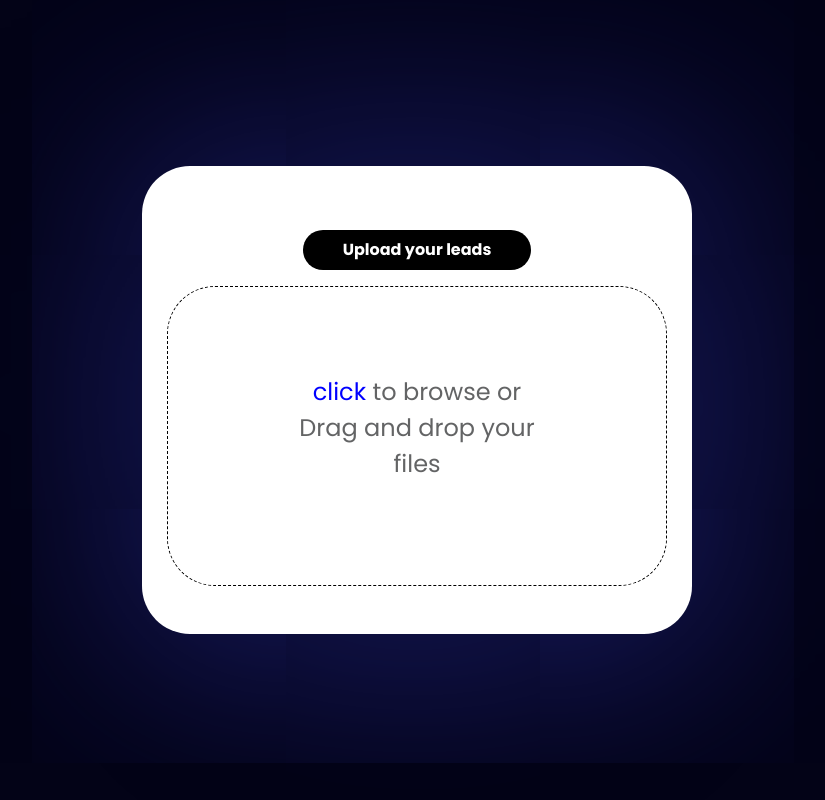
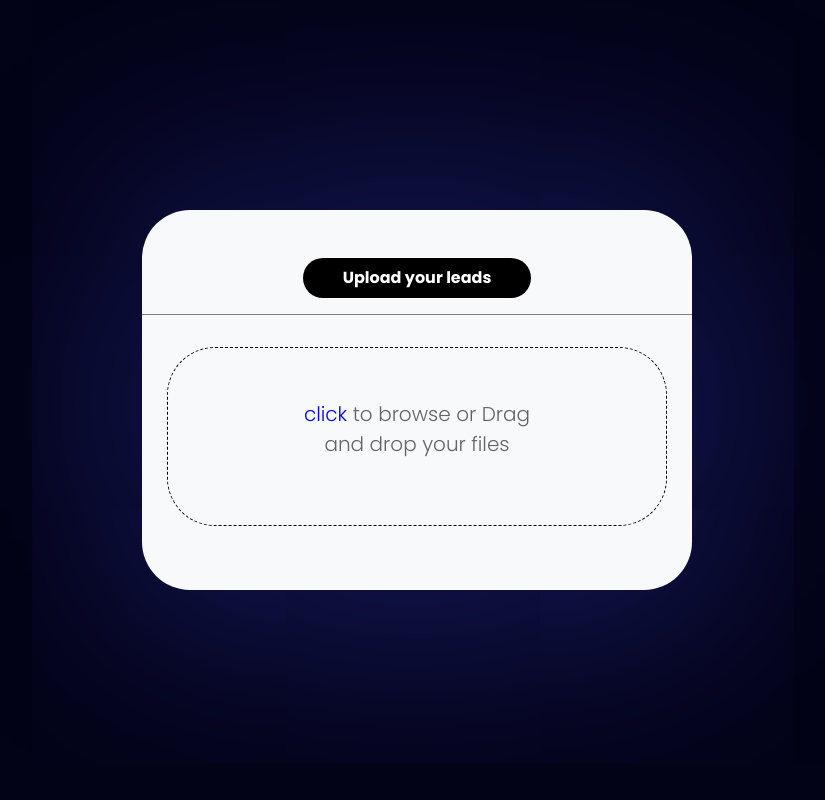
Before and after one commit to Vedavyas11062004/FileUploadComponent, a React (Create React App) app: page / in a window 1280 px wide. Shown: the whole page, without its empty margins (223-1048 px from the left). Built offline with nearby package versions, Linux system fonts and the light colour scheme.

Commit message:
adjusted widths

```diff
--- a/src/components/FileUploader.jsx
+++ b/src/components/FileUploader.jsx
@@ -45,13 +45,13 @@ const FileUploader = () => {
 
   const handlePopUp1 = () => {
     document.getElementById("popup1").click();
-    const timer = setTimeout(() => {
-      document.getElementById("dismissBtn").click();
-      setIsOpen(true);
-    }, 5000);
-    return () => {
-      clearTimeout(timer);
-    };
+    // const timer = setTimeout(() => {
+    //   document.getElementById("dismissBtn").click();
+    //   setIsOpen(true);
+    // }, 5000);
+    // return () => {
+    //   clearTimeout(timer);
+    // };
   };
 
   const handleFormSubmit = (e) => {
@@ -78,18 +78,18 @@ const FileUploader = () => {
             className="fileUploadDiv"
           >
             {previewUrl ? (
-              <div style={{ position: "relative", top: 5, right: 5 }}>
+              <div className="innerFileUpload">
                 <button
                   onClick={handleRemove}
-                  style={{ position: "absolute", top: 0, right: 0 }}
                   className="crossBtn"
                 >
                 <img src="./Vector.svg" alt="img2.."></img>
                 </button>
                 <img
+                  className="previewImage"
                   src={previewUrl}
                   alt="Preview"
-                  style={{ maxWidth: "100%", maxHeight: "200px" }}
+                  style={{ maxWidth: "80%", maxHeight: "160px"}}
                 />
               </div>
             ) : (
@@ -110,7 +110,7 @@ const FileUploader = () => {
             aria-hidden="true"
           >
             <div className="modal-dialog modal-dialog-centered">
-              <div className="modal-content">
+              <div className="modal-content modalBox">
                 <div className="modal-header">
                   <h3 className="modal-title fs-5" id="exampleModalLabel">
                     Generating Content
@@ -129,7 +129,7 @@ const FileUploader = () => {
                     <img src="./Vector.svg" alt="" />
                   </button>
                 </div>
-                <div className="modal-footer">
+                <div className="modal-footer modalBox2">
                   <img src="./Tick.svg" alt="img4.." /> 23%-2039/29220
                 </div>
               </div>
--- a/src/styles/fileUploadStyles.css
+++ b/src/styles/fileUploadStyles.css
@@ -5,24 +5,35 @@ h2 {
 }
 
 .outerContainer {
-  background: #ffffff;
+  background: #F7F9FB;
   box-shadow: 4px 4px 250px 0px #3e45e68c;
   display: flex;
   align-items: center;
+  justify-content: space-between;
   flex-direction: column;
+  gap: 2rem;
   width: 550px;
-  padding-block: 3rem;
+  height: 380px;
+  padding-block: 2rem;
   border-radius: 3rem;
   margin-inline: auto;
   margin-block: 3rem;
 }
 
+.outerContainer > form {
+  width: 100%;
+  display: flex;
+  justify-content: center;
+  border-bottom:.25px solid grey ;
+}
+
 .dropBoxText {
   font-family: 'Poppins', sans-serif;
   color: #636465;
-  font-size: 1.5rem;
+  font-size: 1.25rem;
   width: 50%;
   text-align: center;
+  font-weight: lighter;
 }
 
 .fileUploadDiv {
@@ -32,12 +43,13 @@ h2 {
   border: 1px dashed black;
   border-radius: 3rem;
   width: 500px;
-  height: 300px;
+  height: 250px;
   margin-inline: auto;
   display: flex;
   justify-content: center;
   align-items: center;
   flex-direction: column;
+  position: relative;
 }
 
 .button {
@@ -104,7 +116,10 @@ h2 {
 .crossBtn {
   border: none;
   background-color: inherit;
-  transform: scale(1.5) translateX(20%) translateY(-20%);
+  transform: scale(1.5) translateX(-50%) translateY(-20%);
+  position: absolute;
+  top:0;
+  right: 0;
   border-radius: 50%;
   background-color: black;
   width: 20px;
@@ -112,6 +127,30 @@ h2 {
   display: flex;
   align-items: center;
   justify-content: center;
+  z-index: 99;
+}
+
+.innerFileUpload{
+  position: relative;
+  top: 5;
+  right: 5;
+  display: flex;
+  justify-content: center;
+}
+
+.previewImage{
+  width: "100%";
+  max-height: "160px";
+  position: relative;
+}
+
+.modalBox{
+  border-radius: 2rem;
+}
+
+.modalBox2{
+  border-bottom-left-radius:2rem;
+  border-bottom-right-radius:2rem;
 }
 
 @media (max-width: 600px) {
```
